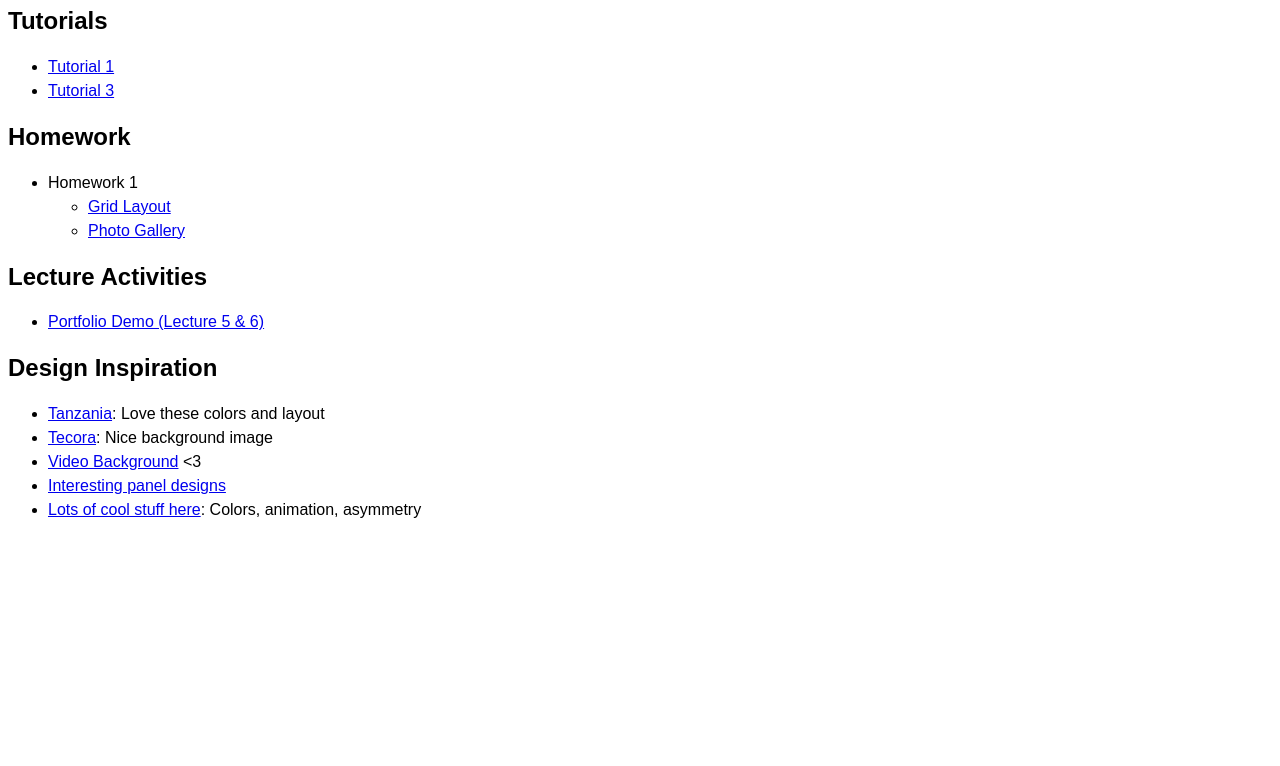
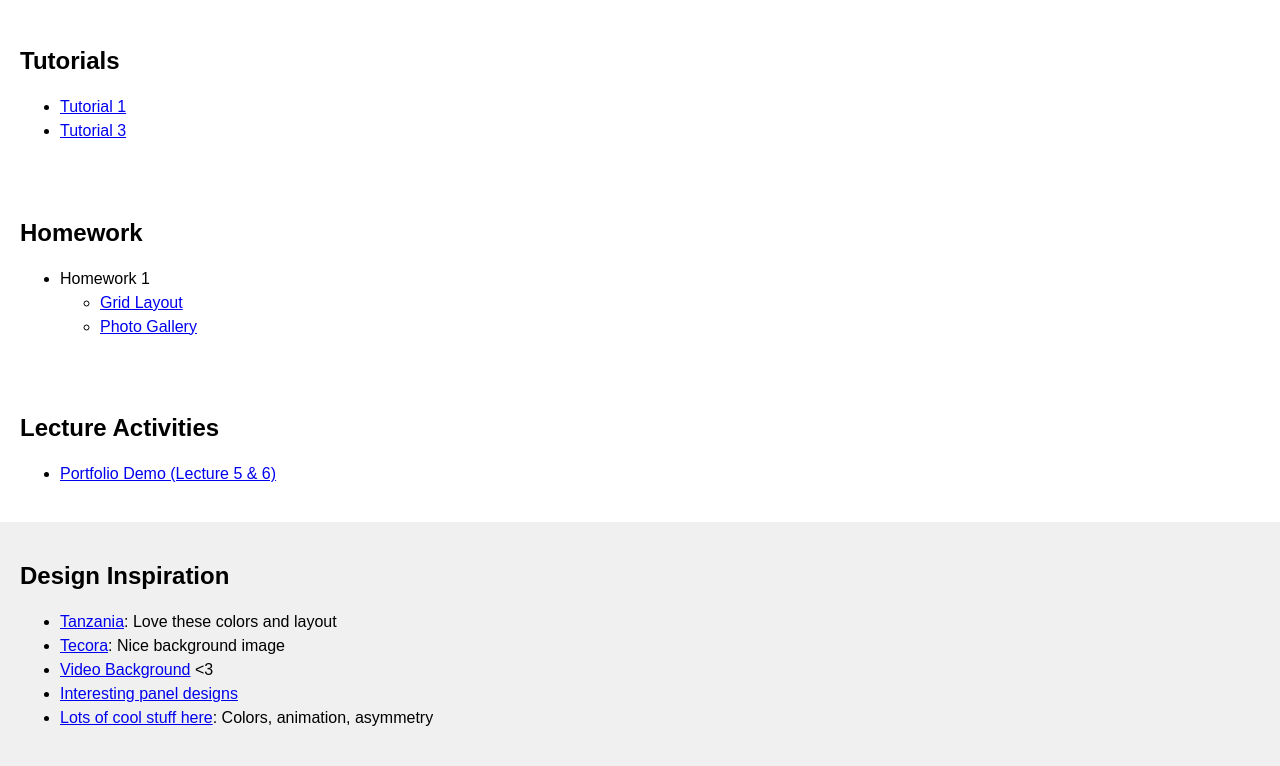
Before and after one commit to vanwars/cs130-spring2021, a plain HTML site: page index.html in a window 1280 px wide. Shown: the part 73-839 px from the top of the page. Before the commit the page ends 800 px from the top, so only its background shows below. Drawn offline with Linux system fonts and the light colour scheme.

Commit message:
updated style

```diff
--- a/style.css
+++ b/style.css
@@ -3,8 +3,16 @@
 }
 
 body {
+    margin: 0px;
     font-family: Arial, sans-serif;
+}
+section {
+    padding: 20px;
 }
 p, li {
     line-height: 1.5em;
 }
+
+#inspiration {
+    background-color: #F0F0F0;
+}
```
